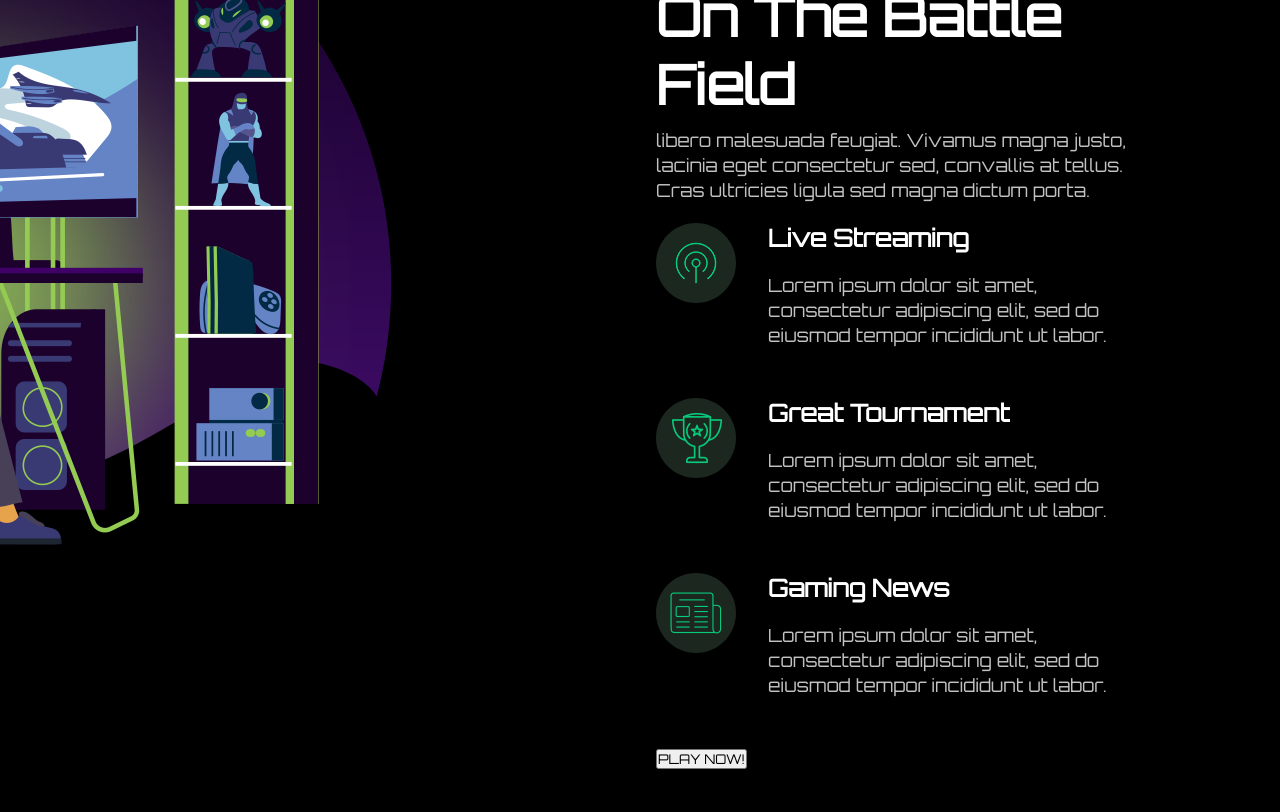
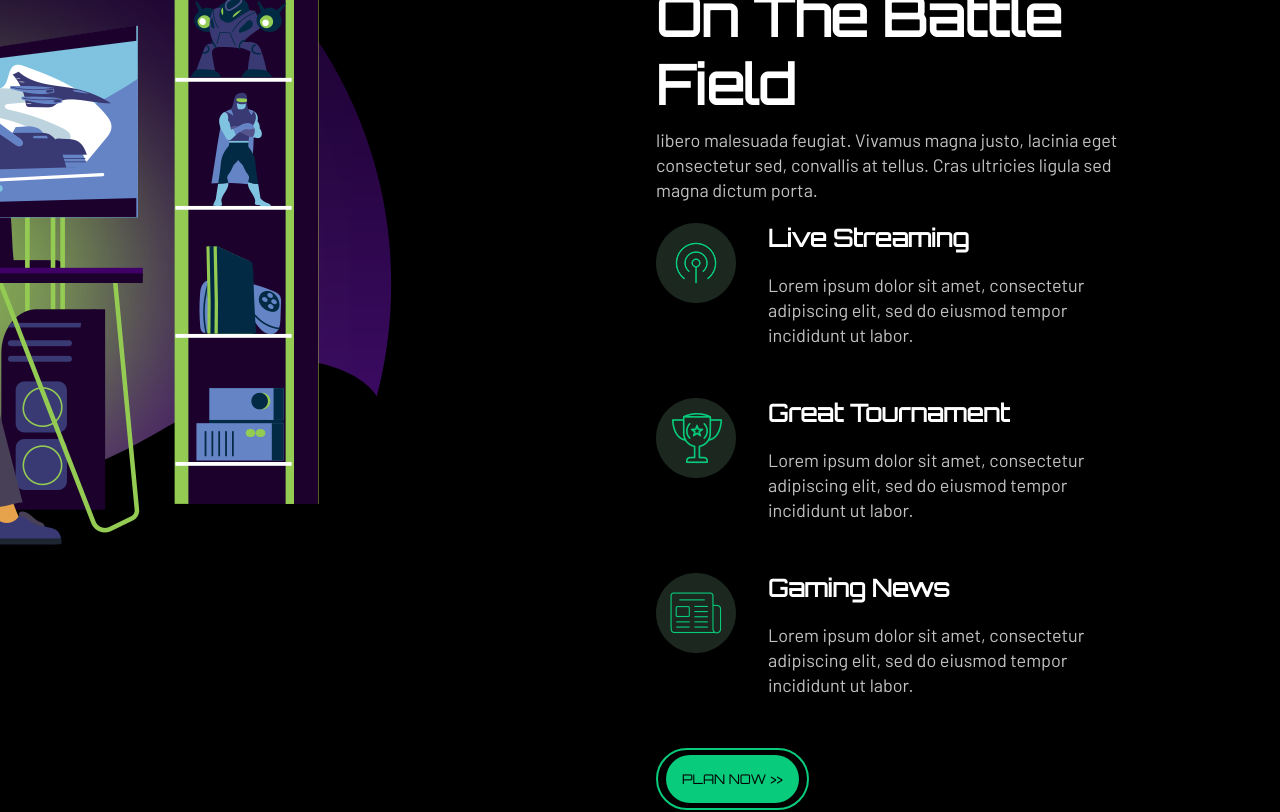
Before and after one commit to giordanofabrizii/proj-html-vuejs, a Vue app: page / in a window 1280 px wide. Shown: the part 480-1292 px from the top of the page. Built offline with nearby package versions, Linux system fonts and the light colour scheme.

Commit message:
First Section completa

```diff
--- a/src/components/MainFirstSection.vue
+++ b/src/components/MainFirstSection.vue
@@ -1,5 +1,9 @@
 <script>
+import ButtonApp from './ButtonApp.vue';
 export default{
+    components:{
+        ButtonApp,
+    },
     data() {
         return{
             features: [
@@ -21,8 +25,11 @@ export default{
                 title: 'Gaming News',
                 description: 'Lorem ipsum dolor sit amet, consectetur adipiscing elit, sed do eiusmod tempor incididunt ut labor.'
                 }
-            ]
-        };
+            ],
+            buttonData:{
+                name: 'PLAN NOW >>',
+            }
+        }
     }
 }
 </script>
@@ -53,7 +60,9 @@ export default{
                         <p>{{ feature.description }}</p>
                     </div>
                 </div>
-                <button>PLAY NOW!</button>
+                <ButtonApp
+                    :name="buttonData.name"
+                />
             </div>
         </div>
     </div>
@@ -98,6 +107,7 @@ export default{
                 font-size: 18px;
                 margin-bottom: 20px;
                 line-height: 25px;
+                font-family: 'barlow';
             }
         }
 
```
